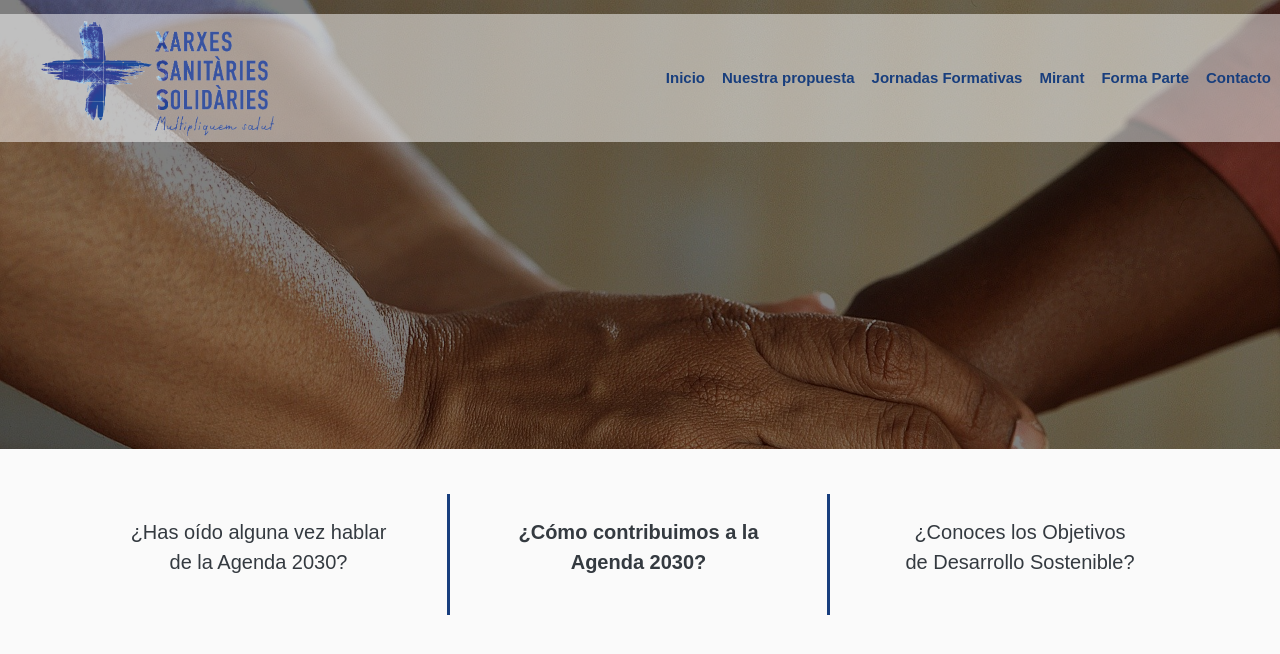
After one commit to Partexedd/ProyectoIntegradoONG, a Symfony app: template templates/main/jornadas.html.twig in a window 1280 px wide. The commit adds this page. Shown: the top 654 px of the page. Run offline with Twig, Linux system fonts and the light colour scheme; the template is opened without the code that fills it, so the values that code supplies are empty; some libraries are stand-ins or nearby versions.

Commit message:
Empiezo Jornadas Formativas

```diff
--- /dev/null
+++ b/public/css/estilosJornadas.css
@@ -0,0 +1,3 @@
+.Ag30{
+
+}
--- /dev/null
+++ b/templates/main/jornadas.html.twig
@@ -0,0 +1,25 @@
+{% extends "main/layout.html.twig" %}
+{% block head %}
+    <link rel="stylesheet" href="./css/estilosJornadas.css">
+    <script src="./js/scriptContacto.js"></script>
+{% endblock %}
+{% block titulo %}Jornadas Informativas{% endblock %}
+{% block contenido %}
+    <!-- Section -->
+    <section class="container">
+    <!-- Descripción de contacto -->
+        <article style="margin-top:4%;" class="text-center">
+        <div class="row Ag30">
+                <div style="border-right: solid 3px #183e7d; padding:2% 3%;" class="col-4">
+                    <p class="text-dark">¿Has oído alguna vez hablar<br> de la Agenda 2030?</p>
+                </div>
+                <div style="border-right: solid 3px #183e7d; width: 15px; padding:2% 3%;" class="col-4">
+                    <p class="text-dark font-weight-bold">¿Cómo contribuimos a la<br> Agenda 2030?</p>
+                </div>
+                <div style="padding:2% 3%;" class="col-4">
+                    <p class="text-dark">¿Conoces los Objetivos<br> de Desarrollo Sostenible?</p>
+                </div>
+            </div>
+        </article>
+    </section>
+{% endblock %}
--- a/templates/main/layout.html.twig
+++ b/templates/main/layout.html.twig
@@ -18,7 +18,7 @@
                         <a class="nav-link" href="{{ path('nuestraPropuesta') }}">Nuestra propuesta</a>
                     </li>
                     <li class="nav-item">
-                        <a class="nav-link" href="">Jornadas Formativas</a>
+                        <a class="nav-link" href="{{ path('jornadasFormativas') }}">Jornadas Formativas</a>
                     </li>
                     <li class="nav-item">
                         <a class="nav-link" href="{{ path('mirant') }}">Mirant</a>
```
Also changed, not shown: src/Controller/MainController.php (+9 -0 lines).
